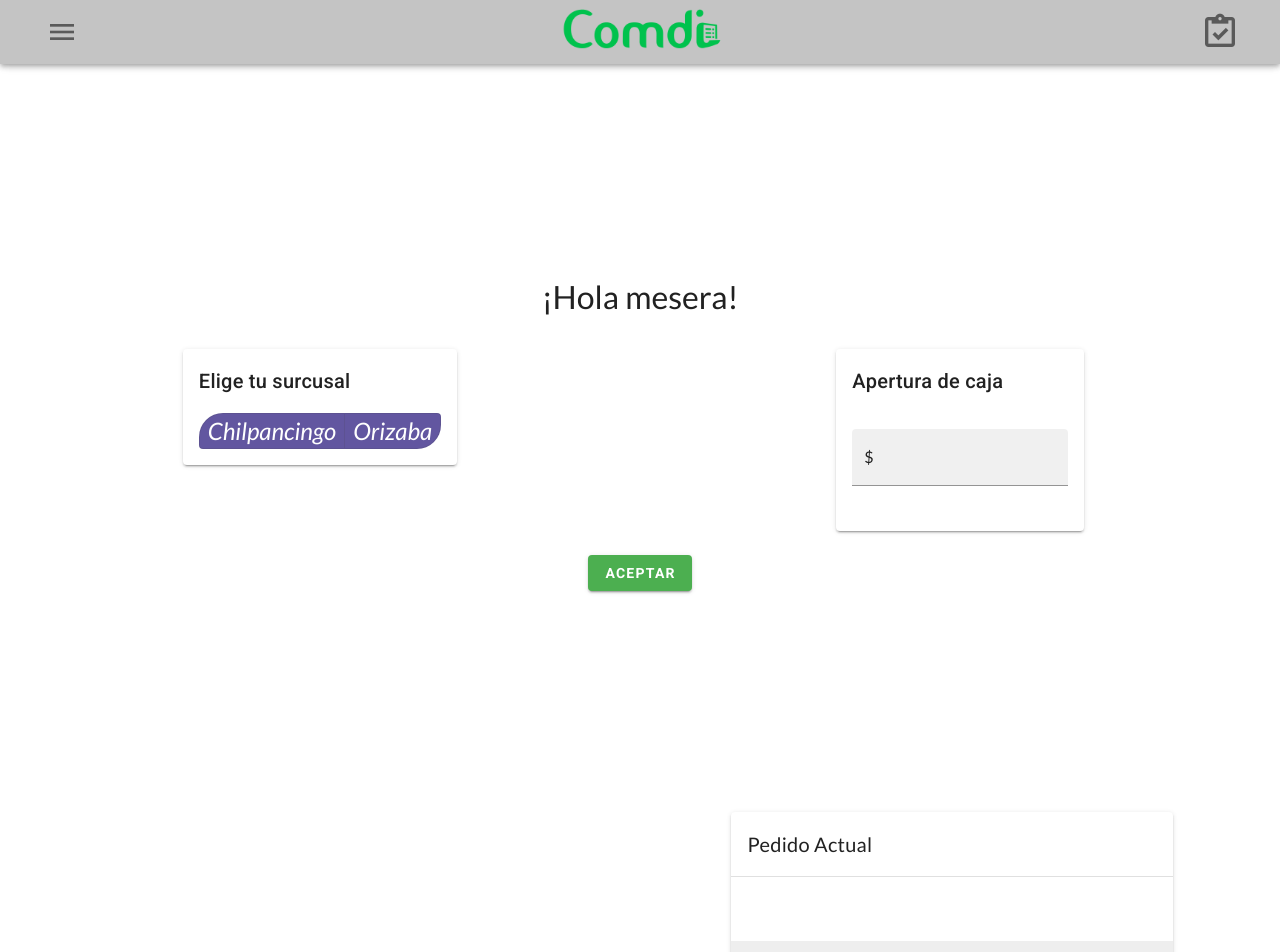
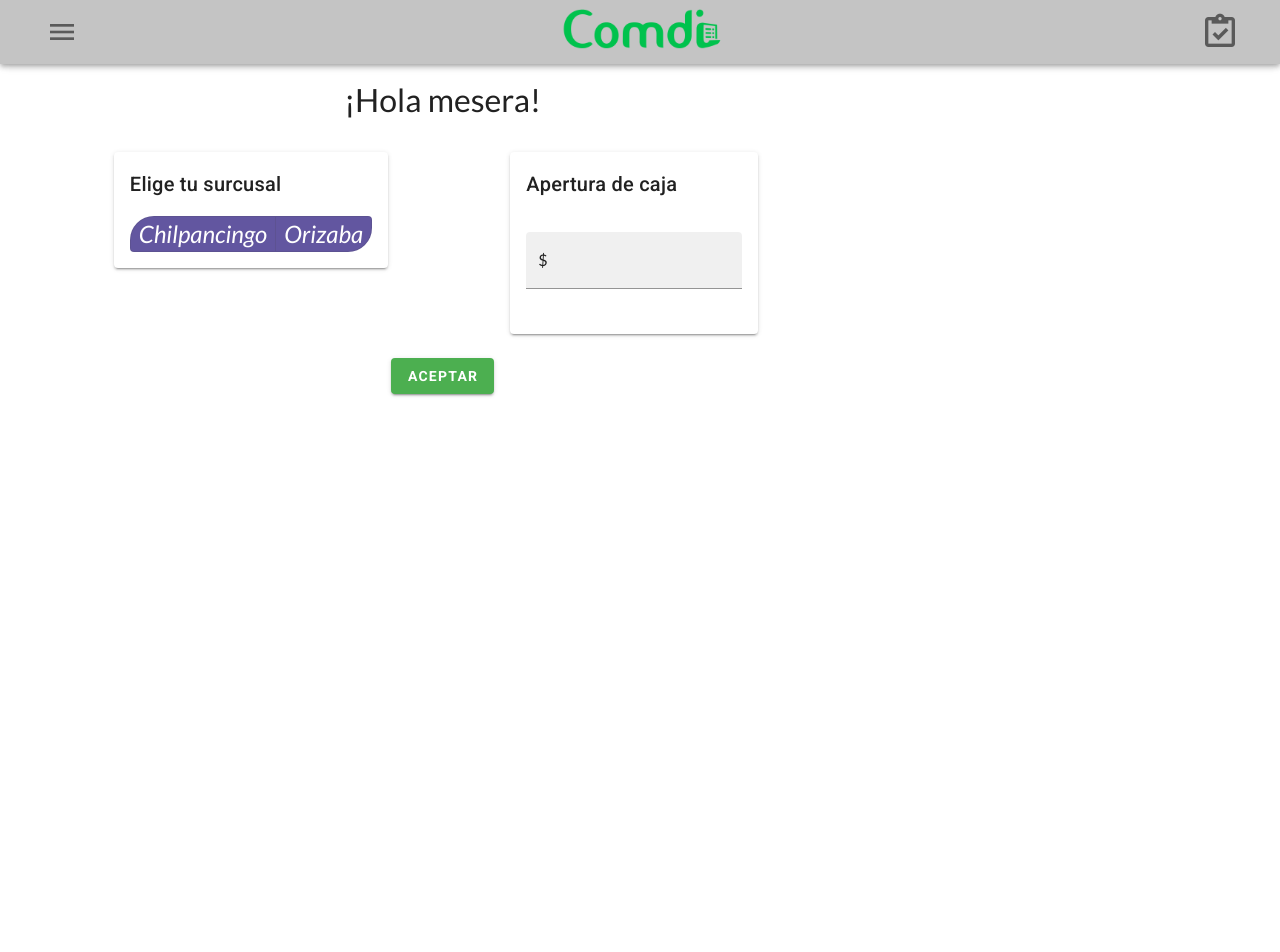
Before and after one commit to isisLazaro/burger-queen-vue, a Vue app: page /#/home in a window 1280 px wide. Shown: the top 952 px of the page. After the commit the page ends 888 px from the top, so only its background shows below. Built offline with nearby package versions, Linux system fonts and the light colour scheme.

Commit message:
Se agrega el carrito y la Navbar a App.vue

```diff
--- a/src/App.vue
+++ b/src/App.vue
@@ -1,19 +1,40 @@
 <template>
   <div id="app">
-    <router-view />
-    <shopping-cart></shopping-cart>
+    <v-app>
+      <Navbar v-if="$router.history.current['path'] !=='/' && $router.history.current['path'] !=='/home'"/>
+      <v-content>
+        <v-container>
+          <v-row>
+            <v-col cols="8">
+              <v-row>
+                <v-col cols="12">
+                  <router-view />
+                </v-col>
+              </v-row>
+            </v-col>
+            <v-col>
+              <!-- <Service /> -->
+              <ShoppingCart v-if="$router.history.current['path'] !=='/' && $router.history.current['path'] !=='/home'"/>
+            </v-col>
+          </v-row>
+        </v-container>
+      </v-content>
+    </v-app>
   </div>
 </template>
 
 <script>
 import login from "./views/Login.vue";
 import ShoppingCart from "./components/ShoppingCart";
+import Navbar from "./components/NavBar";
 
 export default {
   name: "app",
   components: {
-    ShoppingCart
-  }, /* ,
+    ShoppingCart,
+    Navbar,
+  },
+/* ,
   computed: {
     logueado(){
       return this.$store.state.usuario;
--- a/src/views/Dish.vue
+++ b/src/views/Dish.vue
@@ -1,16 +1,13 @@
 <template>
-  <v-app>
-    <NavBar></NavBar>
-    <v-content>
-      <v-container>
+  <div>
     <v-row>
-          <v-col cols="8">
+      <v-col cols="12">
         <v-row>
           <v-col>
             <h1>{{ dish }}</h1>
           </v-col>
           <v-col>
-                <h1> +  Agregar cliente  </h1>
+            <h1> + Agregar cliente </h1>
           </v-col>
         </v-row>
         <v-row>
@@ -20,14 +17,8 @@
         </v-row>
         <router-link :to="{ name: 'TomaComanda' }">regresar</router-link>
       </v-col>
-          <v-col>
-
-            <ShoppingCart />
-          </v-col>
     </v-row>
-      </v-container>
-    </v-content>
-  </v-app>
+  </div>
 </template>
 
 <script>
--- a/src/views/EditOrder.vue
+++ b/src/views/EditOrder.vue
@@ -1,6 +1,5 @@
 <template>
   <div>
-    <NavBar></NavBar>
     <v-content>
       <h1>Personaliza el pedido</h1>
 
@@ -13,12 +12,10 @@
 </template>
 
 <script>
-import NavBar from "@/components/NavBar.vue";
 import CustomizeOrder from "@/components/CustomizeOrder.vue";
 import Building from "@/components/Building.vue";
 export default {
   components: {
-    NavBar,
     Building,
     CustomizeOrder
   }
--- a/src/views/Home.vue
+++ b/src/views/Home.vue
@@ -1,15 +1,14 @@
 <template>
   <v-app>
     <navBar />
-    <v-content>
       <v-container fluid fill-height>
-        <v-layout align-center justify-center>
+        <v-layout align-start justify-center>
           <v-flex>
             <v-row justify="center">
               <p>¡Hola mesera!</p>
             </v-row>
             <v-form>
-              <v-row justify="center" align-content="center">
+              <v-row justify="right" align-content="right">
                 <v-col>
                   <ChooseLocation />
                 </v-col>
@@ -28,7 +27,6 @@
           </v-flex>
         </v-layout>
       </v-container>
-    </v-content>
   </v-app>
 </template>
 
@@ -43,7 +41,7 @@ export default {
     NavBar,
     ChooseLocation,
     InitialCash
-  }
+  },
 };
 </script>
 <style scoped>
--- a/src/views/Order.vue
+++ b/src/views/Order.vue
@@ -1,13 +1,10 @@
 <template>
-  <v-app>
-    <NavBar></NavBar>
-    <v-content>
-      <v-container>
+  <div>
     <v-row>
-          <v-col cols="8">
+      <v-col cols="12">
         <v-row>
           <v-col>
-                <Service/>
+            <Service />
           </v-col>
           <v-col>
             <ChooseTable />
@@ -19,13 +16,8 @@
           </v-col>
         </v-row>
       </v-col>
-          <v-col>
-            <!-- <Service /> -->
-          </v-col>
     </v-row>
-      </v-container>
-    </v-content>
-  </v-app>
+  </div>
 </template>
 
 <script>
```
Lines whose indentation alone changed are shown as unchanged.
